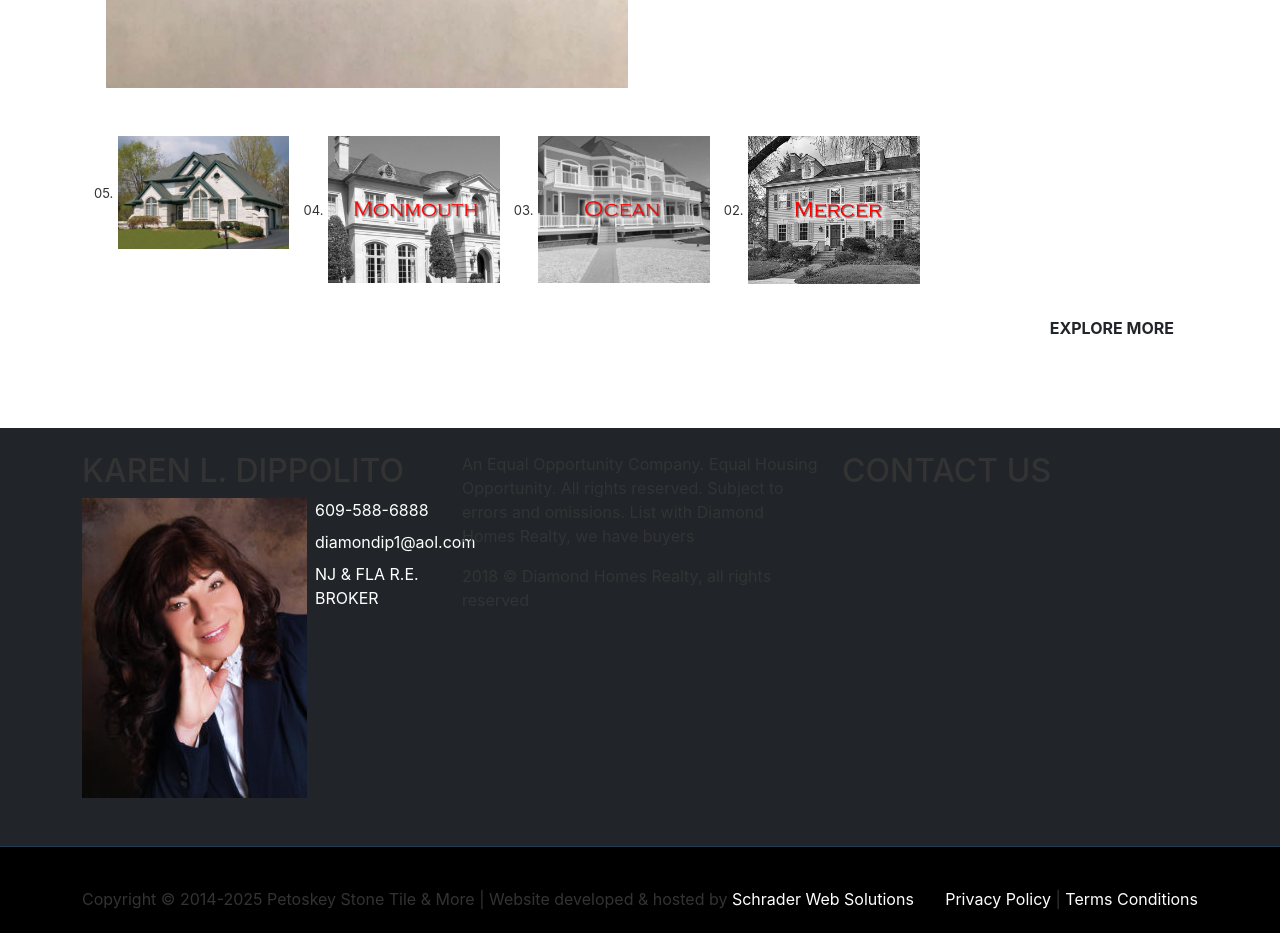
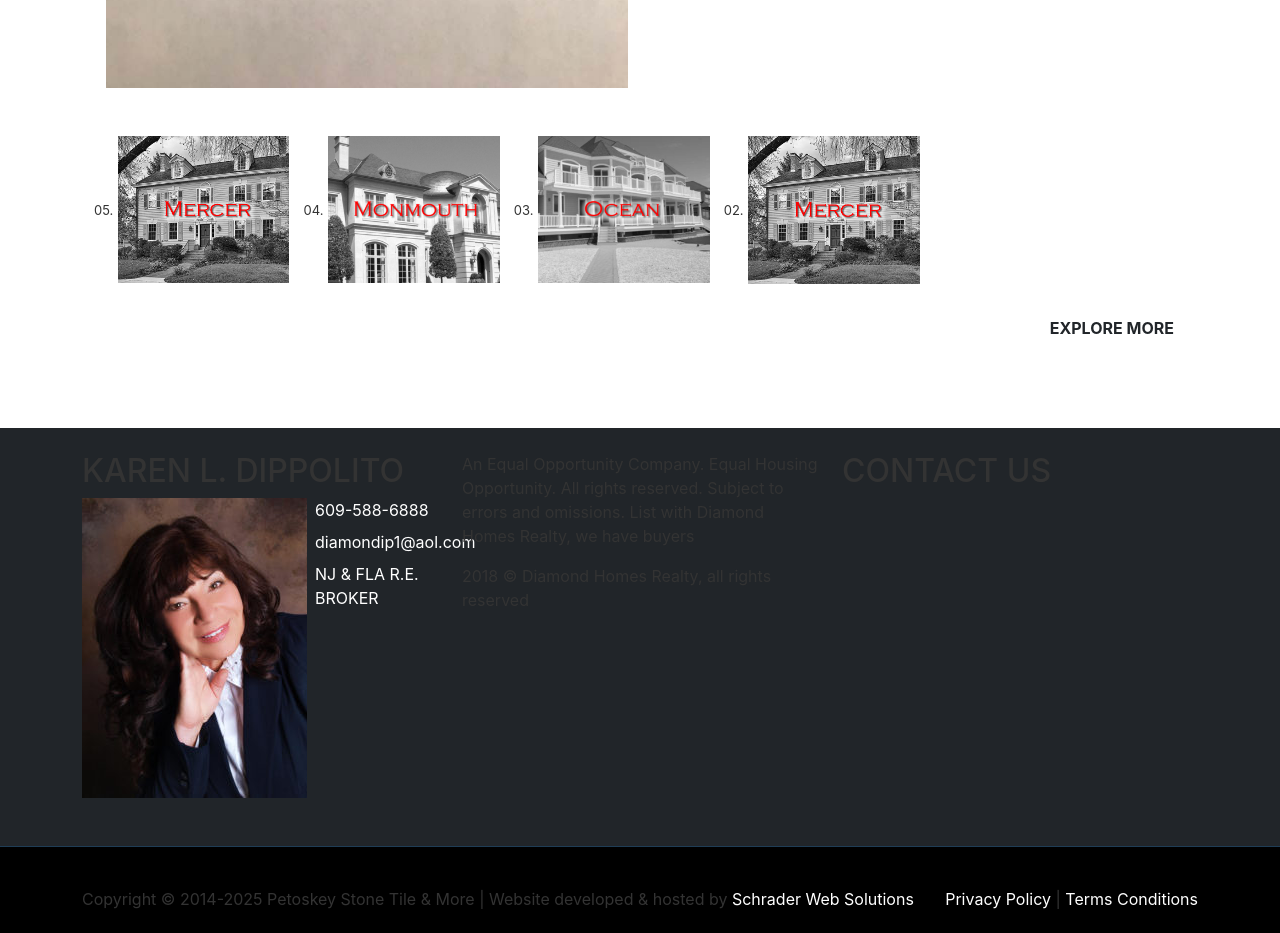
Before and after one commit to mhousni/eleventy-blog, an Eleventy site: page content/index.njk in a window 1280 px wide. Shown: the part 2300-3233 px from the top of the page. Built offline with nearby package versions, Linux system fonts and the light colour scheme; Eleventy itself is replaced by a stand-in of ours; files that its build step writes are made by us from their sources; files whose address does not match are found by name.

Commit message:
Update content/blog/2025-07-04-this-is-a-test-n2.md (via Pages CMS)

```diff
--- a/content/blog/2025-07-04-this-is-a-test-n2.md
+++ b/content/blog/2025-07-04-this-is-a-test-n2.md
@@ -2,6 +2,6 @@
 title: this is a test n2
 draft: false
 featured: false
-cover: /img/property-01.webp
+cover: /img/xxmercerlogoa.png
 ---
 test description body
```
